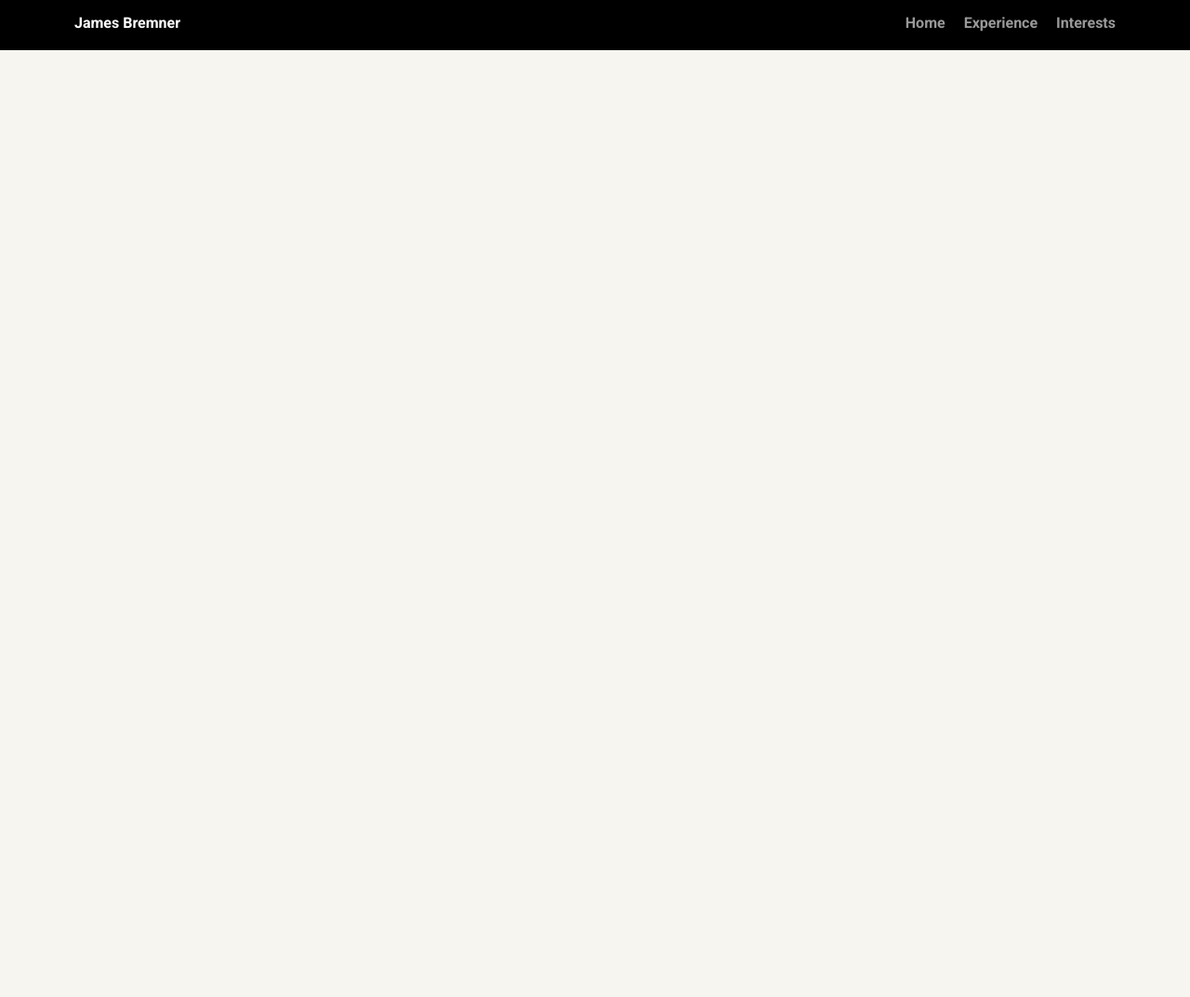
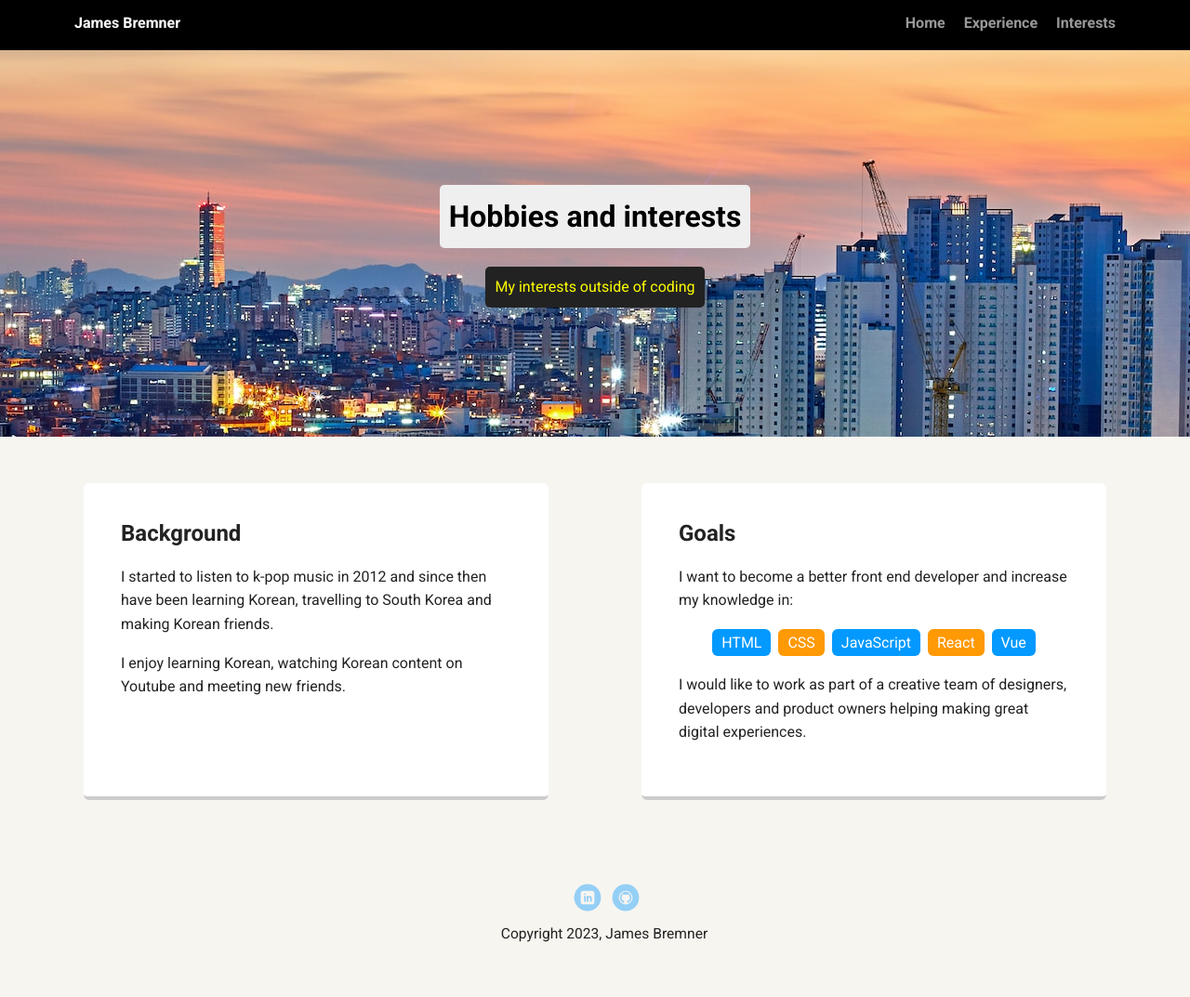
Before and after one commit to jamesbdev/tech-degree-unit-1, a plain HTML site: page hobbies.html in a window 1280 px wide. Shown: the whole page at 93% size. Before the commit the page ends 800 px from the top, so only its background shows below. Drawn offline with Linux system fonts and the light colour scheme; a web font is replaced by a local one.

Commit message:
add hobbies content

```diff
--- a/hobbies.html
+++ b/hobbies.html
@@ -7,7 +7,7 @@
     <link rel="stylesheet" href="styles.css">
     <link href="https://fonts.googleapis.com/css?family=Muli%7CRoboto:400,300,500,700,900" rel="stylesheet"></head>
 </head>
-<body>
+<body class="hobbies-page">
     <nav class="main-nav">
         <ul class="nav">
           <li class="name">James Bremner</li>
@@ -16,6 +16,38 @@
           <li><a href="hobbies.html">Interests</a></li>
         </ul>
       </nav>
+      <header class="header-hobbies">
+        <h1 class="tag name">Hobbies and interests</h1>
+        <p class="tag location">My interests outside of coding</p>
+      </header>
+      <main class="flex">
+        <section class="card">
+          <h2>Background</h2>
+          <p>I started to listen to k-pop music in 2012 and since then have been learning Korean, travelling to South Korea and making Korean friends.</p>
+          <p>I enjoy learning Korean, watching Korean content on Youtube and meeting new friends.</p>
+        </section>
+
+        <div class="card">
+          <h2>Goals</h2>
+          <p>I want to become a better front end developer and increase my knowledge in: </p>
+          <ul class="skills">
+            <li>HTML</li>
+            <li>CSS</li>
+            <li>JavaScript</li>
+            <li>React</li>
+            <li>Vue</li>
+          </ul>
+          <p>I would like to work as part of a creative team of designers, developers and product owners helping making great digital experiences.</p>
+        </div>
+
+      </main>
+      <footer>
+        <ul>
+          <li><a href="https://www.linkedin.com/in/james-bremner-dev/" class="social linkedin">LinkedIn</a></li>
+          <li><a href="https://github.com/jamesbdev" class="social github">Github</a></li>
+        </ul>
+        <p class="copyright">Copyright 2023, James Bremner</p>
+      </footer>
 
 </body>
 </html>
--- a/styles.css
+++ b/styles.css
@@ -66,6 +66,11 @@ header {
 .header-experience {
   background: url('images/coding-background.jpg') no-repeat top center;
 }
+
+.header-hobbies {
+  background: url('images/seoul-background.jpg') no-repeat top center;
+}
+
 header {
   line-height: 1.5;
 }
@@ -210,7 +215,7 @@ a.social:hover {
     margin: 40px auto;
   }
 
-  .header-experience {
+  .header-experience, .header-hobbies {
     display: flex;
     flex-direction: column;
     justify-content: center;
```
Also changed, not shown: experience.html (+2 -15 lines), index.html (+3 -3 lines), images/korea-streets.jpg (added), images/seoul-background.jpg (added).
